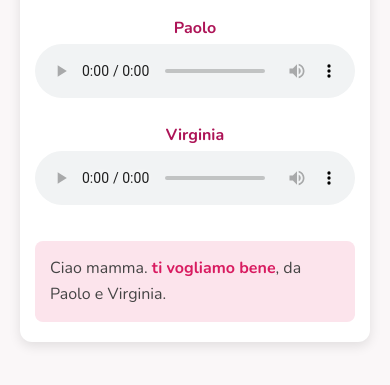
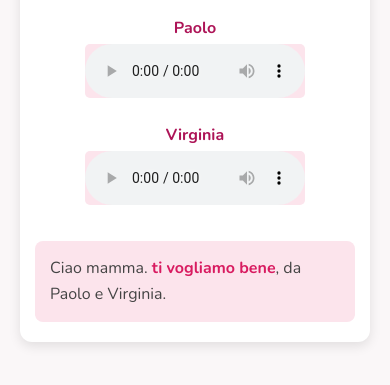
Before and after one commit to PaolotheP/Yourbear-statico, a plain HTML site: page index.html in a window 390 px wide. Shown: the part 447-832 px from the top of the page. Drawn offline with nearby package versions, Linux system fonts and the light colour scheme.

Commit message:
Update index.html

```diff
--- a/index.html
+++ b/index.html
@@ -61,7 +61,7 @@
       object-fit: cover;
       border-radius: 8px;
     }
-    /* Pulsanti galleria */
+
     .gallery-controls {
       margin-top: 10px;
     }
@@ -80,7 +80,7 @@
       background: #c2185b;
     }
 
-    /* Audio */
+    /* Sezione audio */
     .audio-section {
       margin-bottom: 20px;
     }
@@ -89,10 +89,15 @@
       margin: 10px 0 5px;
       color: #ad1457;
     }
+
+    /* Stile audio personalizzato */
     audio {
+      width: 280px;        /* dimensione di default un po' ridotta */
+      max-width: 100%;     /* su dispositivi stretti non sfora */
+      margin-bottom: 10px;
       outline: none;
-      width: 100%;
-      margin-bottom: 10px;
+      border-radius: 5px;  /* leggero rounding se supportato */
+      background-color: #fce4ec; /* su alcuni browser potrebbe non apparire */
     }
 
     /* Testo finale con riquadro */
@@ -127,6 +132,9 @@
       }
       .gallery img {
         max-height: 300px;
+      }
+      audio {
+        width: 220px; /* ancor più piccolo su mobile */
       }
     }
   </style>
@@ -183,13 +191,11 @@
       "IMG_7631.PNG",
       "IMG_7630.PNG",
       "IMG_7629.PNG"
-      // Aggiungi/rimuovi se necessario
     ];
 
     let currentIndex = 0;
     const galleryImage = document.getElementById('galleryImage');
 
-    // Mostra la prima immagine all'avvio
     window.addEventListener('DOMContentLoaded', () => {
       if (images.length > 0) {
         galleryImage.src = images[currentIndex];
```
